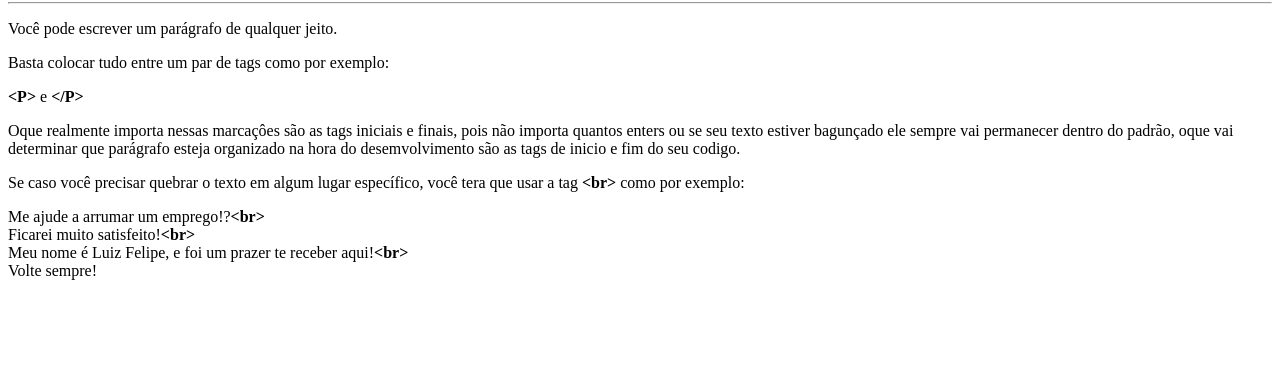
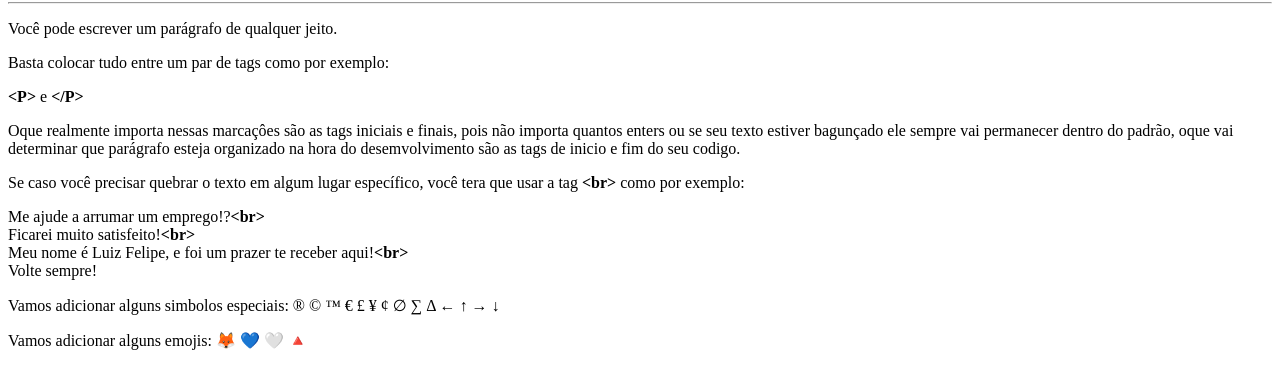
Before and after one commit to LipeBarroso/Projetos-das-aulas-de-HTML-CSS, a plain HTML site: page ex002/index.html in a window 1280 px wide. Shown: the part 78-466 px from the top of the page. Drawn offline with Linux system fonts and the light colour scheme.

Commit message:
Adicionei alguns emojis e simbolos

```diff
--- a/ex002/index.html
+++ b/ex002/index.html
@@ -11,9 +11,31 @@
     <hr>
     <p>Você pode escrever um parágrafo de qualquer jeito.</p>
     <p>Basta colocar tudo entre um par de tags como por exemplo:</p>
-    <p><b>&lt;P&gt;</b> e <b>&lt;/P&gt;</b></p>
+    <p><b>&lt;P&gt;</b> e <b>&lt;/P&gt;</b></p> <!--&lt; = LASS THAN (MENOR QUE) / &gt; = GREATER THAN (MAIOR QUE)-->
     <p>Oque realmente importa nessas marcaçôes são as tags iniciais e finais, pois não importa quantos enters ou se seu texto estiver bagunçado ele sempre vai permanecer dentro do padrão, oque vai determinar que parágrafo esteja organizado na hora do desemvolvimento são as tags de inicio e fim do seu codigo.</p>
     <p>Se caso você precisar quebrar o texto em algum lugar específico, você tera que usar a tag <b>&lt;br&gt;</b> como por exemplo:</p>
     <p>Me ajude a arrumar um emprego!?<b>&lt;br&gt;</b><br>Ficarei muito satisfeito!<b>&lt;br&gt;</b><br>Meu nome é Luiz Felipe, e foi um prazer te receber aqui!<b>&lt;br&gt;</b><br>Volte sempre!</p>
+    <p>Vamos adicionar alguns simbolos especiais:
+       &reg;
+       &copy;
+       &trade;
+       &euro;
+       &pound;
+       &yen;
+       &cent;
+       &empty;
+       &sum;
+       &Delta;
+       &larr;
+       &uarr;
+       &rarr;
+       &darr;
+    </p>
+    <p>Vamos adicionar alguns emojis:
+       &#x1F98A;
+       &#x1F499;
+       &#x1F90D;
+       &#x1F53A;
+    </p>
 </body>
 </html>
```
